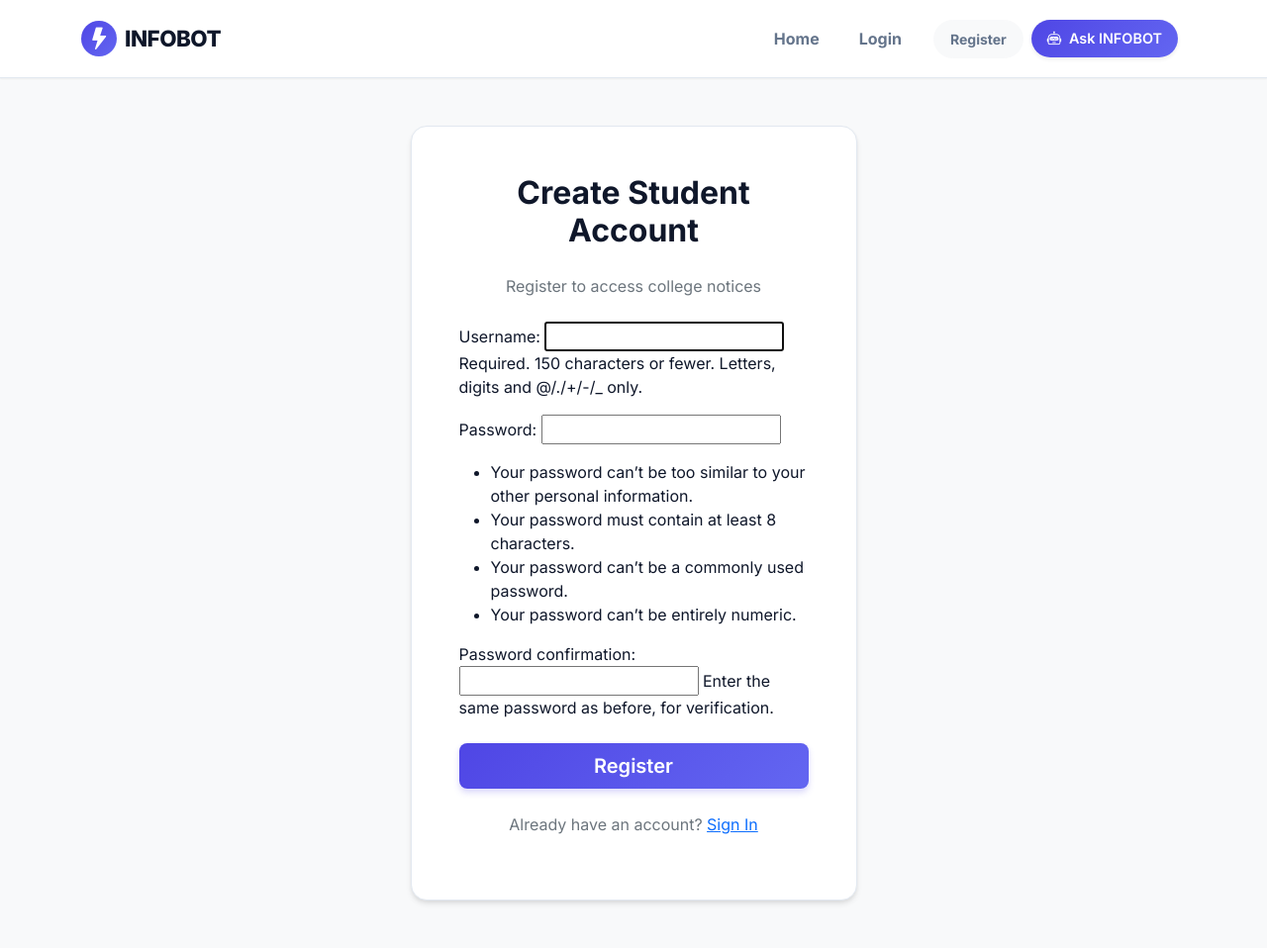
After one commit to Hemandh67/INFOBOT, a Django app: page /register/ in a window 1280 px wide. The commit adds this page. Shown: the whole page at 99% size. Run offline with Django 5.2, Linux system fonts and the light colour scheme.

Commit message:
Implement INFOBOT Phase 1: File Uploads, Modern UI, Student Registration, and enhanced Chatbot

```diff
--- a/infobot/settings.py
+++ b/infobot/settings.py
@@ -113,6 +113,10 @@ STATICFILES_DIRS = [
     BASE_DIR / "static",
 ]
 
+# Media files
+MEDIA_URL = '/media/'
+MEDIA_ROOT = BASE_DIR / "media"
+
 DEFAULT_AUTO_FIELD = 'django.db.models.BigAutoField'
 
 # removed MongoDB Configuration
--- a/infobot/urls.py
+++ b/infobot/urls.py
@@ -1,7 +1,12 @@
 from django.contrib import admin
 from django.urls import path, include
+from django.conf import settings
+from django.conf.urls.static import static
 
 urlpatterns = [
     path('admin/', admin.site.urls),
     path('', include('notices.urls')),
 ]
+
+if settings.DEBUG:
+    urlpatterns += static(settings.MEDIA_URL, document_root=settings.MEDIA_ROOT)
--- a/notices/models.py
+++ b/notices/models.py
@@ -5,6 +5,7 @@ class Notice(models.Model):
     title = models.CharField(max_length=255)
     description = models.TextField()
     category = models.CharField(max_length=100)
+    file = models.FileField(upload_to='notices/files/', null=True, blank=True)
     posted_by = models.CharField(max_length=150)
     date_posted = models.DateTimeField(default=timezone.now)
 
--- a/notices/urls.py
+++ b/notices/urls.py
@@ -12,6 +12,7 @@ urlpatterns = [
     path('chatbot-api/', views.chatbot_api, name='chatbot_api'),
 
     # Authentication
+    path('register/', views.register, name='register'),
     path('login/', auth_views.LoginView.as_view(template_name='registration/login.html'), name='login'),
     path('logout/', views.custom_logout, name='logout'),
 ]
--- a/notices/views.py
+++ b/notices/views.py
@@ -3,9 +3,23 @@ from django.contrib.auth.decorators import login_required, user_passes_test
 from django.http import JsonResponse, Http404
 from django.contrib import messages
 from django.db.models import Q
+from django.contrib.auth.forms import UserCreationForm
+from django.contrib.auth import login
 from .models import Notice
 import datetime
 from django.contrib.auth import logout
+
+def register(request):
+    if request.method == 'POST':
+        form = UserCreationForm(request.POST)
+        if form.is_valid():
+            user = form.save()
+            login(request, user)
+            messages.success(request, 'Registration successful. Welcome!')
+            return redirect('home')
+    else:
+        form = UserCreationForm()
+    return render(request, 'registration/register.html', {'form': form})
 
 def home(request):
     category = request.GET.get('category')
@@ -46,12 +60,14 @@ def add_notice(request):
         title = request.POST.get('title')
         description = request.POST.get('description')
         category = request.POST.get('category')
+        file = request.FILES.get('file')
 
         if title and description and category:
             Notice.objects.create(
                 title=title,
                 description=description,
                 category=category,
+                file=file,
                 posted_by=request.user.username
             )
             messages.success(request, 'Notice posted successfully!')
@@ -69,6 +85,8 @@ def edit_notice(request, pk):
         notice.title = request.POST.get('title')
         notice.description = request.POST.get('description')
         notice.category = request.POST.get('category')
+        if 'file' in request.FILES:
+            notice.file = request.FILES.get('file')
         notice.save()
         messages.success(request, 'Notice updated successfully!')
         return redirect('dashboard')
--- a/templates/base.html
+++ b/templates/base.html
@@ -51,6 +51,9 @@
             <li class="nav-item">
             <a class="nav-link fw-bold" href="{% url 'login' %}">Login</a>
             </li>
+            <li class="nav-item">
+            <a class="nav-link btn btn-sm btn-light text-primary rounded-pill px-3 ms-2 fw-bold" href="{% url 'register' %}">Register</a>
+            </li>
         {% endif %}
       </ul>
     </div>
@@ -72,12 +75,12 @@
 </div>
 
 <!-- Chatbot Implementation -->
-<div class="chat-box" style="display: none; position: fixed; bottom: 30px; right: 30px; width: 350px; z-index: 1050; border-radius: 16px; overflow: hidden; box-shadow: var(--shadow-lg); background: white; border: 1px solid var(--border-color);">
-    <div class="chat-box-header d-flex justify-content-between align-items-center p-3 text-white" style="background: linear-gradient(135deg, var(--primary), #6366f1);">
+<div class="chat-box" style="display: none; position: fixed; bottom: 30px; right: 30px; width: 350px; z-index: 1050; border-radius: 16px; overflow: hidden; box-shadow: 0 20px 25px -5px rgba(0, 0, 0, 0.1), 0 10px 10px -5px rgba(0, 0, 0, 0.04); background: rgba(255, 255, 255, 0.65); backdrop-filter: blur(20px); -webkit-backdrop-filter: blur(20px); border: 1px solid rgba(255, 255, 255, 0.5);">
+    <div class="chat-box-header d-flex justify-content-between align-items-center p-3 text-white" style="background: linear-gradient(135deg, rgba(79, 70, 229, 0.85), rgba(99, 102, 241, 0.85)); border-bottom: 1px solid rgba(255,255,255,0.2);">
         <span class="fw-bold"><i class="bi bi-robot me-2"></i>INFOBOT Assistant</span>
         <span class="chat-box-toggle" style="cursor: pointer;"><i class="bi bi-x-lg"></i></span>
     </div>
-    <div class="chat-box-body p-3" style="height: 350px; overflow-y: auto; background: #f8fafc;">
+    <div class="chat-box-body p-3" style="height: 350px; overflow-y: auto; background: transparent;">
         <div class="chat-logs d-flex flex-column gap-3">
            <div class="chat-msg bot d-flex gap-2">
                <div class="text-white rounded-circle d-flex justify-content-center align-items-center" style="width: 35px; height: 35px; flex-shrink: 0; background: linear-gradient(135deg, var(--primary), #6366f1);">
@@ -89,7 +92,7 @@
            </div>
         </div>
     </div>
-    <div class="chat-input p-3 border-top bg-white">
+    <div class="chat-input p-3 border-top" style="background: rgba(255,255,255,0.5);">
         <form id="chat-form" class="d-flex gap-2">
             <input type="text" id="chat-input" class="form-control rounded-pill bg-light border-0 shadow-none px-3" placeholder="Type a message..." required autocomplete="off"/>
             <button type="submit" class="btn btn-premium rounded-circle d-flex justify-content-center align-items-center" style="width: 40px; height: 40px; flex-shrink: 0; padding: 0;"><i class="bi bi-send-fill" style="margin-left: -2px;"></i></button>
--- /dev/null
+++ b/templates/registration/register.html
@@ -0,0 +1,19 @@
+{% extends 'base.html' %}
+{% block content %}
+<div class="row justify-content-center align-items-center" style="min-height: 70vh;">
+    <div class="col-md-5">
+        <div class="premium-card p-5">
+            <h2 class="text-center fw-bold mb-4" style="color: var(--text-main);">Create Student Account</h2>
+            <p class="text-center text-muted mb-4">Register to access college notices</p>
+            <form method="post">
+                {% csrf_token %}
+                {{ form.as_p }}
+                <div class="d-grid gap-2 mt-4">
+                    <button type="submit" class="btn btn-premium btn-lg">Register</button>
+                    <p class="text-center mt-3 text-muted">Already have an account? <a href="{% url 'login' %}">Sign In</a></p>
+                </div>
+            </form>
+        </div>
+    </div>
+</div>
+{% endblock %}
```
Also changed, not shown: notices/chatbot.py (+20 -5 lines), templates/notices/add_notice.html (+6 -1 lines), templates/notices/detail.html (+7 -0 lines), templates/notices/edit_notice.html (+9 -1 lines), templates/notices/home.html (+6 -1 lines), notices/migrations/0002_notice_file.py (added), vercel.json (added).
